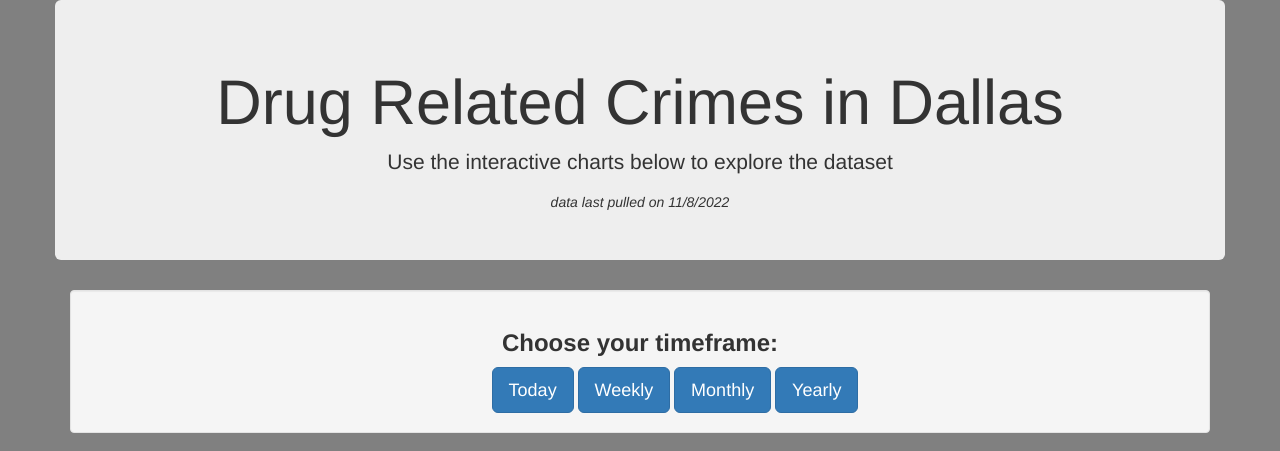
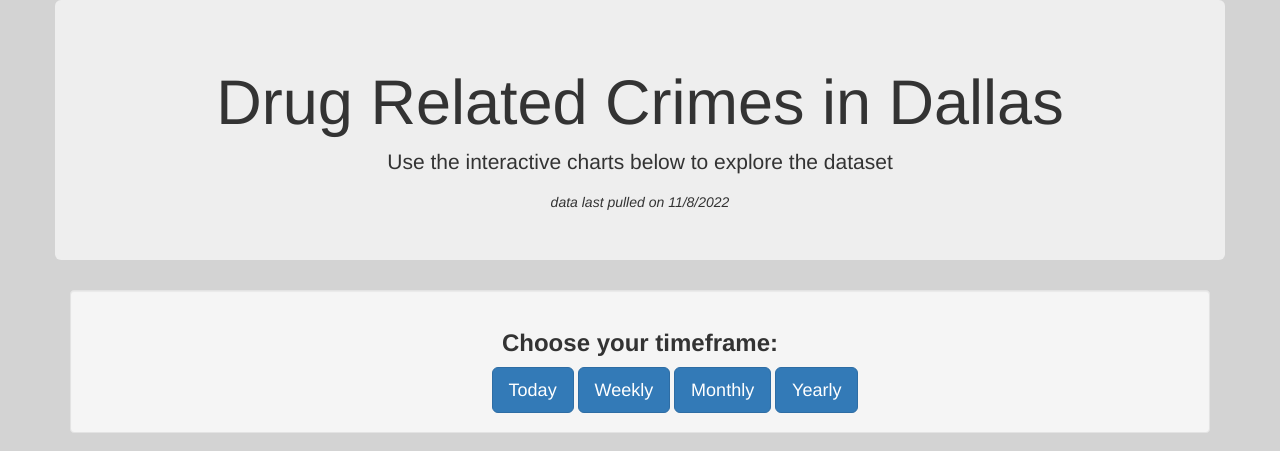
Before and after one commit to dabidma/Mapping-Crime-in-Dallas, a Flask app: page / in a window 1280 px wide. Shown: the top 451 px of the page. Run offline with Flask 2, Linux system fonts and the light colour scheme; parts of the project's set-up code (start-up, migrations or seed data) failed here and were passed over; some libraries are stand-ins or nearby versions.

Commit message:
style css

```diff
--- a/static/css/style.css
+++ b/static/css/style.css
@@ -2,7 +2,7 @@
 body {
     padding: 0;
     margin: 0;
-    background-color:grey;
+    background-color:lightgrey;
   }
 
   /* Set map, body, and html to 100% of the screen size. */
```
